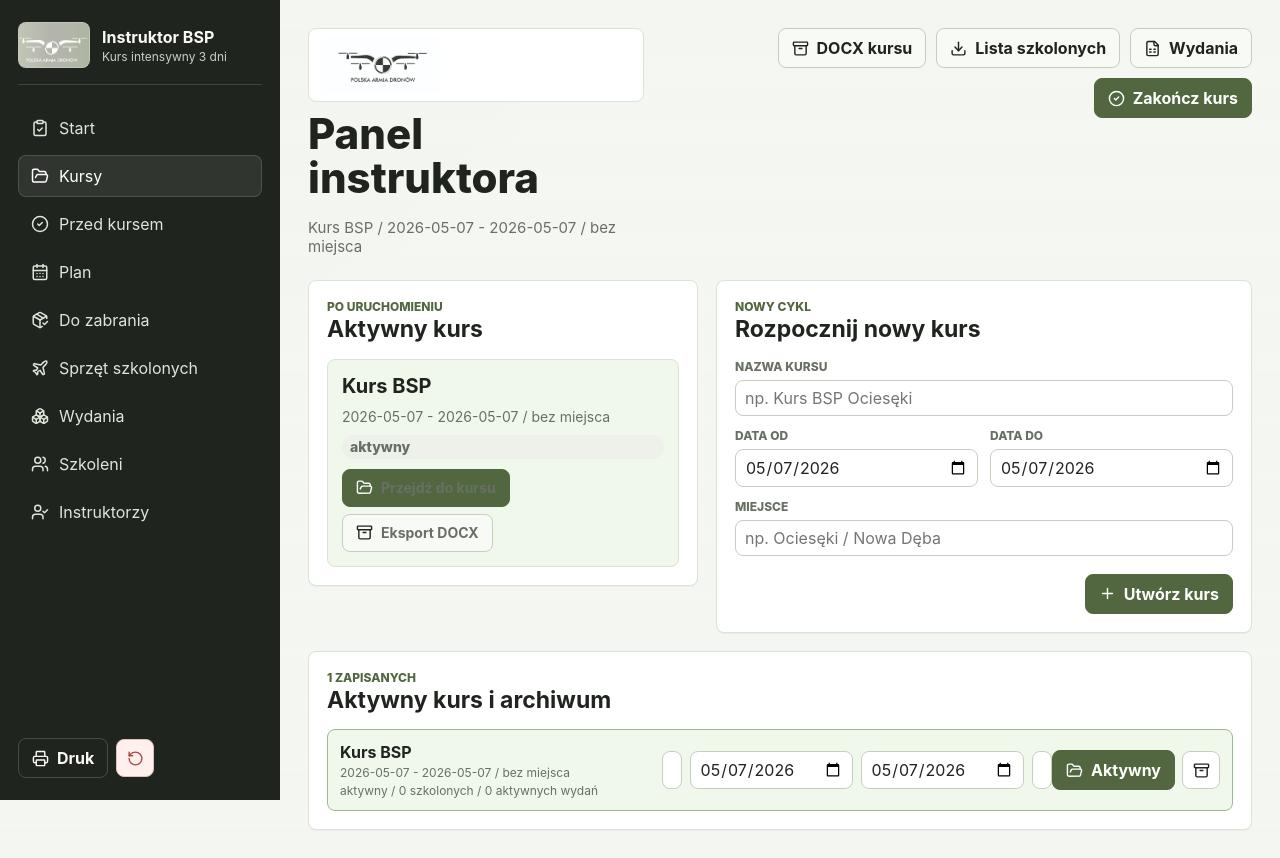
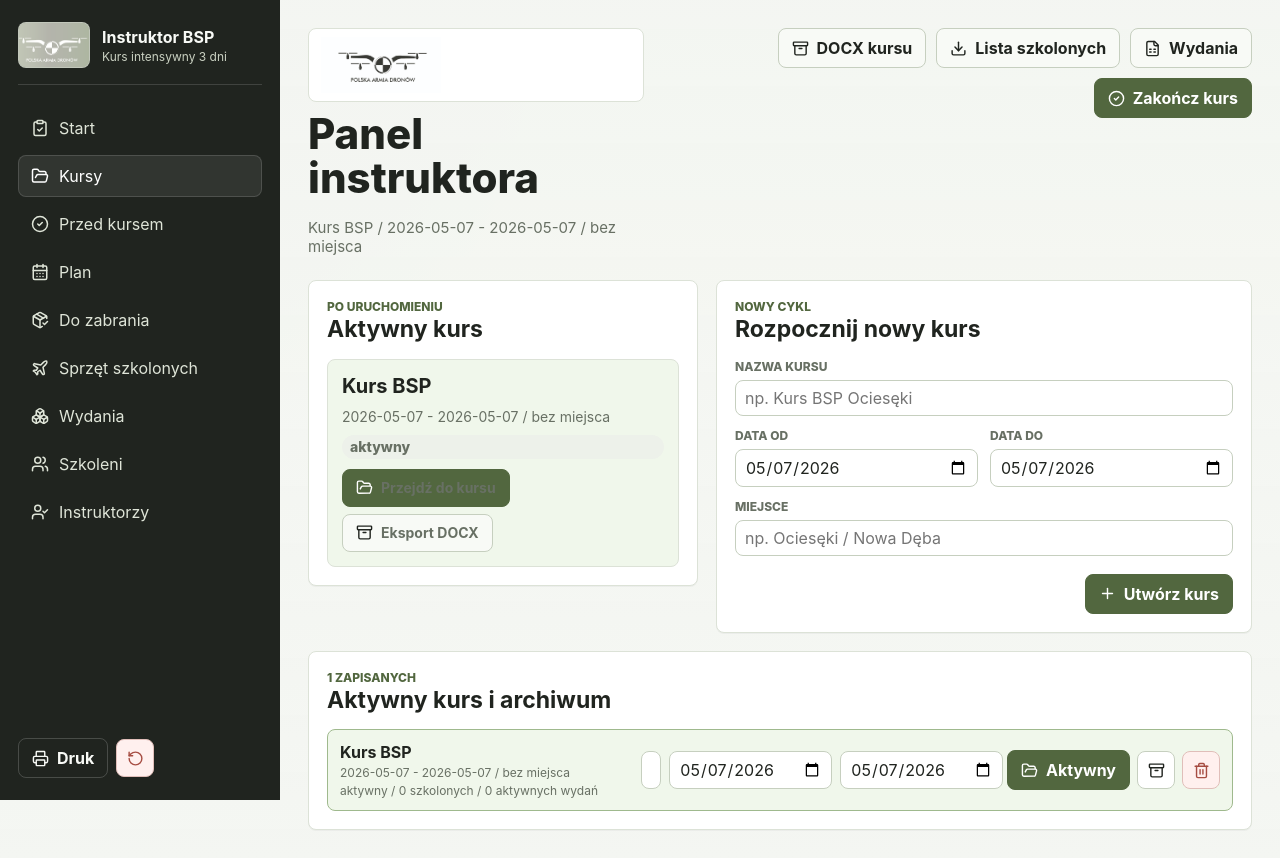
Before and after one commit to Adasko1912/pad-instruktor-app, a React (Vite) app: page / in a window 1280 px wide. Built offline with nearby package versions, Linux system fonts and the light colour scheme.

Commit message:
Add course deletion

```diff
--- a/src/App.jsx
+++ b/src/App.jsx
@@ -1234,6 +1234,28 @@ function App() {
     setIsMenuOpen(false);
   };
 
+  const deleteCourse = (courseId) => {
+    const course = courses.find((item) => item.id === courseId);
+    if (!course) return;
+    if (!window.confirm(`Usunąć kurs "${course.name}"? Tej operacji nie da się cofnąć.`)) return;
+
+    const remaining = courses.filter((item) => item.id !== courseId);
+    if (!remaining.length) {
+      const freshCourse = createCourse({ name: 'Kurs BSP', dateFrom: today, dateTo: today });
+      setCourses([freshCourse]);
+      setActiveCourseId(freshCourse.id);
+    } else {
+      setCourses(remaining);
+      if (courseId === activeCourse.id) {
+        setActiveCourseId(remaining[0].id);
+      }
+    }
+    setSelectedTraineeId('');
+    setSearch('');
+    setImportReport(null);
+    setActiveView('courses');
+  };
+
   const goToView = (view) => {
     setActiveView(view);
     setIsMenuOpen(false);
@@ -1358,6 +1380,7 @@ function App() {
             createNewCourse={createNewCourse}
             switchCourse={switchCourse}
             updateCourseMeta={updateCourseMeta}
+            deleteCourse={deleteCourse}
             exportCourseDocx={(course) => exportCourseDocx(course, allKitItems, allPreCourseTasks)}
             openActiveCourse={() => goToView('start')}
           />
@@ -1470,7 +1493,7 @@ function App() {
   );
 }
 
-function CoursesView({ courses, activeCourse, courseForm, setCourseForm, createNewCourse, switchCourse, updateCourseMeta, exportCourseDocx, openActiveCourse }) {
+function CoursesView({ courses, activeCourse, courseForm, setCourseForm, createNewCourse, switchCourse, updateCourseMeta, deleteCourse, exportCourseDocx, openActiveCourse }) {
   const updateForm = (field, value) => setCourseForm((previous) => ({ ...previous, [field]: value }));
 
   return (
@@ -1542,6 +1565,7 @@ function CoursesView({ courses, activeCourse, courseForm, setCourseForm, createN
                   {course.id === activeCourse.id ? 'Aktywny' : 'Otwórz'}
                 </ActionButton>
                 <IconButton icon={Archive} label="Zapisz DOCX" onClick={() => exportCourseDocx(course)} />
+                <IconButton icon={Trash2} label="Usuń kurs" variant="danger" onClick={() => deleteCourse(course.id)} />
               </div>
             </div>
           ))}
```
